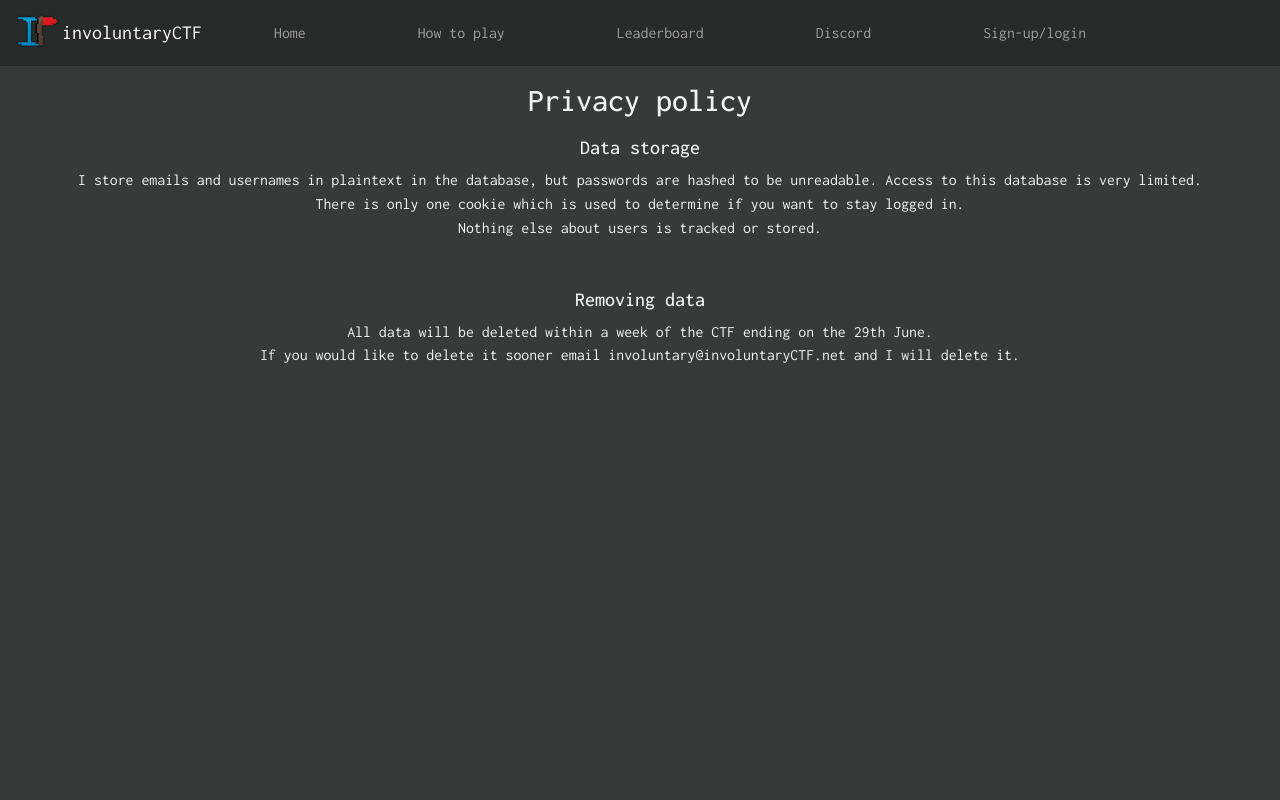
After one commit to Will-Line/Inv0luntary-CTF, a Flask app: page /privacypolicy in a window 1280 px wide. The commit adds this page. Run offline with Flask 3, Linux system fonts and the light colour scheme; style sheets or scripts are compiled from the project's sources.

Commit message:
added privacy policy

```diff
--- a/application.py
+++ b/application.py
@@ -474,6 +474,10 @@ if time.time()>CTFstartTime and time.time()<CTFfinishTime:
       else:
          return {"flag":f"incorrect guess again. The number was {randomNum}"}
 
+@application.route('/privacypolicy')
+def privacyPolicy():
+   return render_template('privacyPolicy.html')
+
 if __name__ == '__main__':
    website_url='involuntaryCTF:5000'
    application.config['SERVER_NAME']=website_url
--- a/templates/base.html
+++ b/templates/base.html
@@ -208,7 +208,7 @@
     width: 100%;">
     <nav class="navbar navbar-dark navbar-colour">
       <div class="container-fluid">
-        <a class="nav-item" href="/privacy policy">
+        <a class="nav-item" href="/privacypolicy">
           <p>Privacy policy</p>
         </a>
 
--- /dev/null
+++ b/templates/privacyPolicy.html
@@ -0,0 +1,26 @@
+{% extends "base.html" %}
+<!doctype html>
+<html lang="en">
+
+{% block body %}
+
+{{ navBar("privacyPolicy") }}
+
+<h2 class="mt-3">
+    Privacy policy
+</h2>
+
+<p>
+<h5>Data storage</h5>
+I store emails and usernames in plaintext in the database, but passwords are hashed to be unreadable. Access to this database is very limited.
+<br>
+There is only one cookie which is used to determine if you want to stay logged in.
+<br>
+Nothing else about users is tracked or stored.
+<br>
+<h5 class="mt-5">Removing data</h5>
+All data will be deleted within a week of the CTF ending on the 29th June.
+<br>If you would like to delete it sooner email involuntary@involuntaryCTF.net and I will delete it.
+</p>
+
+{% endblock %}
```
